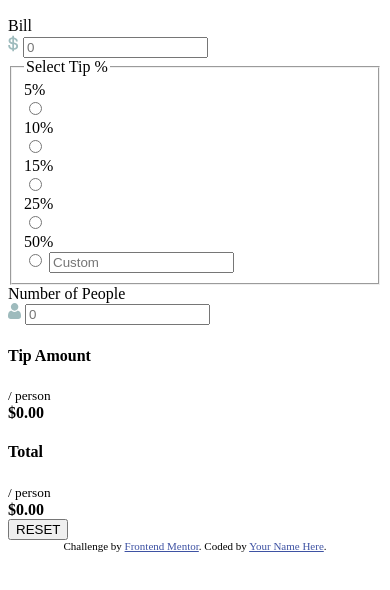
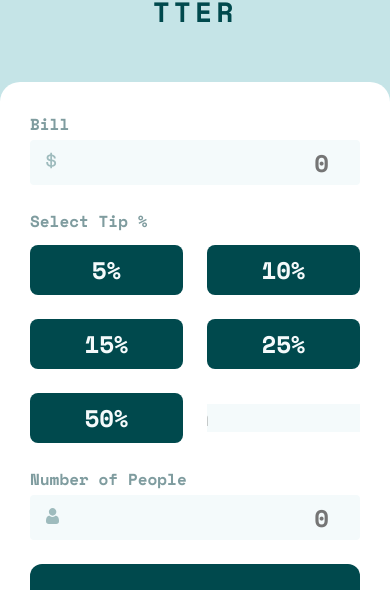
Before and after one commit to fa23bcs233/tip-calculator, a plain HTML site: page index.html in a window 390 px wide. Shown: the part 100-690 px from the top of the page. Drawn offline with Linux system fonts and the light colour scheme.

Commit message:
Mobile Styles
Completed the Mobile view of the challenge excluding the active and error states and working logic

```diff
--- a/index.html
+++ b/index.html
@@ -6,16 +6,7 @@
   <meta name="viewport" content="width=device-width, initial-scale=1.0">
   <link rel="icon" type="image/png" sizes="32x32" href="./images/favicon-32x32.png">
   <title>Frontend Mentor | Tip calculator app</title>
-  <style>
-    .attribution {
-      font-size: 11px;
-      text-align: center;
-    }
-
-    .attribution a {
-      color: hsl(228, 45%, 44%);
-    }
-  </style>
+  <link rel="stylesheet" href="style.css">
 </head>
 
 <body>
@@ -40,7 +31,6 @@
           <fieldset>
             <legend>Select Tip %</legend>
             <div class="tip-perts">
-
               <label class="tip">
                 <div class="tip-btn">5%</div>
                 <input type="radio" name="tip" id="tip-05">
--- /dev/null
+++ b/style.css
@@ -0,0 +1,192 @@
+* {
+    margin: 0;
+    padding: 0;
+    box-sizing: border-box;
+}
+
+@font-face {
+    font-family: space-mono;
+    src: url(./fonts/SpaceMono-Regular.ttf);
+    font-weight: 400;
+}
+
+@font-face {
+    font-family: space-mono;
+    src: url(./fonts/SpaceMono-Bold.ttf);
+    font-weight: 700;
+}
+
+:root{
+    --green-400: hsl(172, 67%, 45%);
+    --green-900: hsl(183, 100%, 15%);
+    --grey-500: hsl(186, 14%, 43%);
+    --grey-400: hsl(184, 14%, 56%);
+    --grey-200: hsl(185, 41%, 84%);
+    --grey-50: hsl(189, 47%, 97%);
+    --white: hsl(0, 100%, 100%);
+}
+
+html, body{
+    height: 100%;
+    width: 100%;
+    overflow-x: hidden;
+    background-color: var(--grey-200);
+}
+
+main{
+    display: flex;
+    flex-direction: column;
+    align-items: center;
+    justify-content: center;
+    padding-top: 50px;
+    font-family: space-mono;
+    font-weight: 400;
+}
+
+h1{
+    color: var(--green-900);
+    font-weight: 600;
+    font-size: 28px;
+    letter-spacing: 4px;
+    margin-bottom: 50px;
+}
+
+.tip-calculator-container{
+    background-color: var(--white);
+    width: 100%;
+    border-radius: 20px 20px 0px 0px;
+    padding: 30px 30px;
+    display: flex;
+    flex-direction: column;
+    gap: 24px;
+}
+
+.input-field label{
+    width: 100%;
+    display: flex;
+    justify-content: space-between;
+    margin-bottom: 4px;
+}
+
+.input-field label span , fieldset legend{
+    font-weight: 700;
+    color:var(--grey-400);
+}
+
+.input-field .input{
+    background-color: var(--grey-50);
+    height: 45px;
+    border-radius: 4px;
+    display: flex;
+    align-items: center;
+    justify-content: space-between;
+    padding: 0px 16px;
+}
+
+.input-field .input input{
+    height: 100%;
+    width: 100%;
+    border: none;
+    background-color: transparent;
+    text-align: right;
+    font-size: 24px;
+    outline: none;
+    color: var(--green-900);
+    font-weight: bolder;
+    font-family: space-mono;
+}
+
+
+fieldset{
+    border: none;
+    margin: 24px 0px;
+}
+
+fieldset .tip-perts{
+    display: grid;
+    grid-template-columns: 1fr 1fr;
+    margin-top: 12px;
+    gap: 24px;
+}
+
+.tip-perts .tip input[type='radio']{
+    display: none;
+}
+
+.tip{
+    background-color: var(--green-900);
+    display: flex;
+    align-items: center;
+    justify-content: center;
+    height: 50px;
+    font-size: 24px;
+    font-weight: bold;
+    color: var(--grey-50);
+    border-radius: 8px;
+    overflow: hidden;
+}
+
+#custom-tip{
+    background-color: transparent;
+}
+
+#custom-tip input{
+    background-color: var(--grey-50);
+    border: none;
+    outline: none;
+    border-radius: 8px;
+    font-size: 24px;
+    padding: 0px 26px;
+    font-weight: 700;
+}
+
+
+.tip-results{
+    background-color: var(--green-900);
+    padding: 30px 20px 20px 20px;
+    border-radius: 12px;
+}
+
+.output{
+    display: flex;
+    align-items: center;
+    justify-content: space-between;
+    margin-bottom: 24px;
+}
+
+.output h4{
+    color: var(--grey-50);
+    font-size: 16px;
+}
+
+.output small{
+    color: var(--grey-400);
+    font-weight: 700;
+}
+
+.output strong{
+    color: var(--green-400);
+    font-size: 30px;
+}
+
+.reset-button button{
+    width: 100%;
+    height: 50px;
+    background-color: var(--green-400);
+    border: none;
+    margin-top: 12px;
+    border-radius: 8px;
+    font-weight: 700;
+    font-size: 18px;
+    color: var(--green-900);
+}
+
+.attribution {
+    background-color: var(--white);
+    font-size: 11px;
+    text-align: center;
+}
+
+.attribution a {
+    color: hsl(228, 45%, 44%);
+}
```
Also changed, not shown: fonts/OFL.txt (added), fonts/SpaceMono-Bold.ttf (added), fonts/SpaceMono-BoldItalic.ttf (added), fonts/SpaceMono-Italic.ttf (added), fonts/SpaceMono-Regular.ttf (added).
